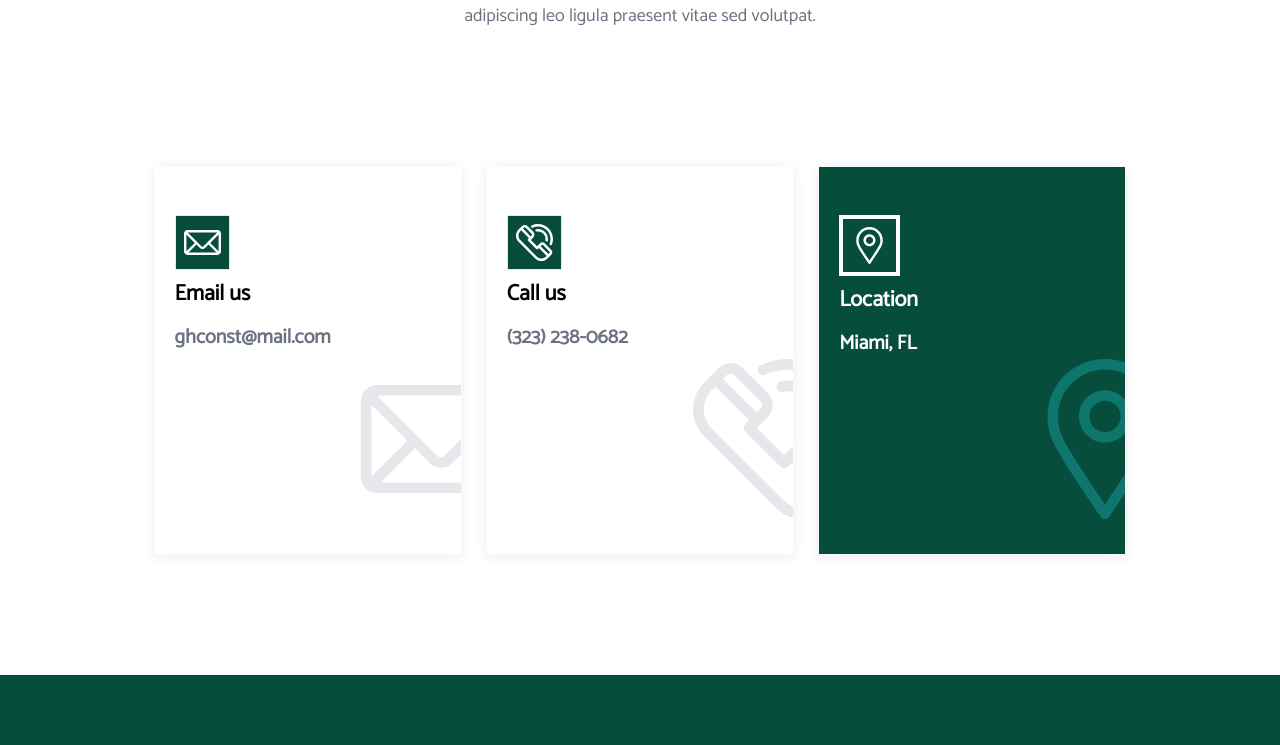
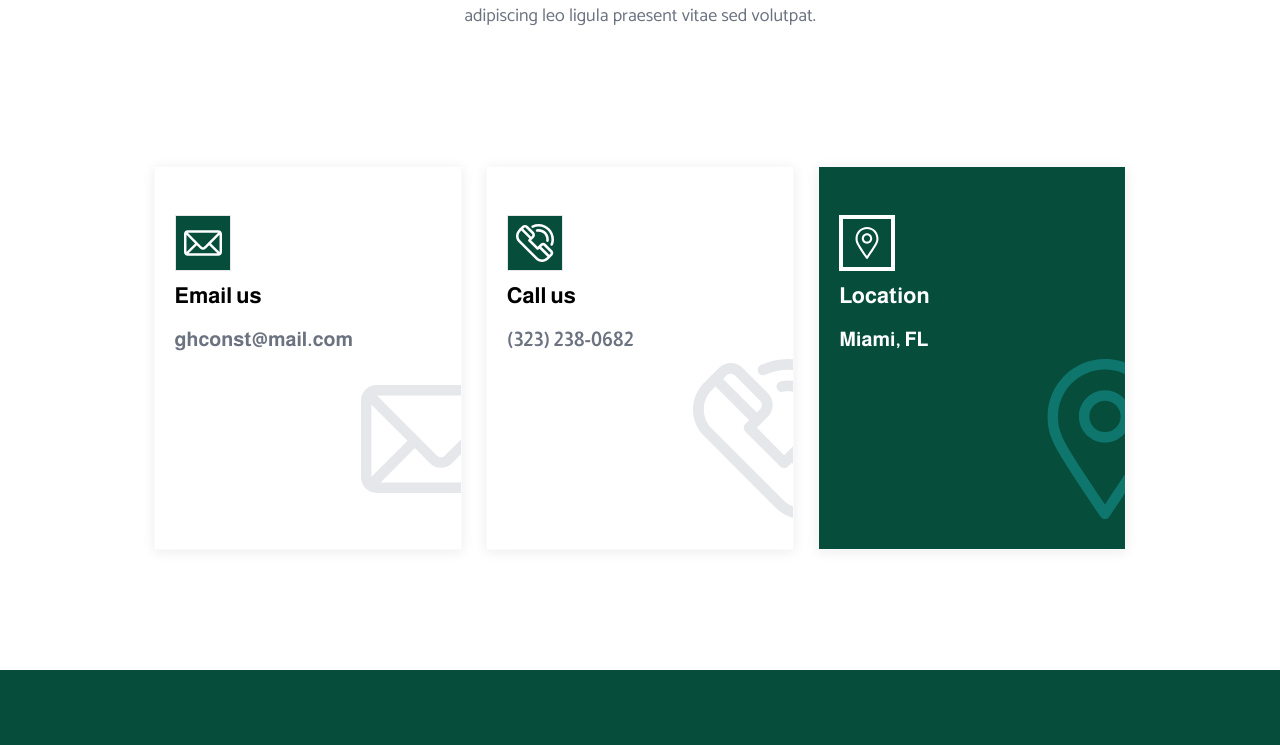
Before and after one commit to miklzn/GHConstructions, a React (Create React App) app: page /contact in a window 1280 px wide. Shown: the part 723-1468 px from the top of the page. Built offline with nearby package versions, Linux system fonts and the light colour scheme.

Commit message:
fix in contact

```diff
--- a/src/Components/Contact.jsx
+++ b/src/Components/Contact.jsx
@@ -177,11 +177,15 @@ const Contact = () => {
             adipiscing leo ligula praesent vitae sed volutpat.
           </p>
         </div>
-        <div className="px-[5vw] py-[5vh] font-catamaran">
+        <div className="px-[5vw] py-[5vh] font-almarai">
           <div className="grid grid-cols-1 gap-6 md:grid-cols-3">
             <div className="h-auto shadow-card border border-gray-50 px-5 pt-8 pb-[24.4vh] overflow-hidden min-[480px]:py-12 lg:pb-[24.4vh]">
               <div className="w-full relative">
-                <img className="border p-2 bg-emerald-900 " src={mail} alt="" />
+                <img
+                  className="h-14 border p-2 bg-emerald-900 "
+                  src={mail}
+                  alt=""
+                />
                 <h2 className="pb-3 pt-2 text-[1.375rem] font-semibold">
                   Email us
                 </h2>
@@ -199,7 +203,7 @@ const Contact = () => {
             <div className="h-auto shadow-card border border-gray-50 px-5 pt-8 pb-[24.4vh] overflow-hidden min-[480px]:py-12 lg:pb-[24.4vh]">
               <div className="w-full relative">
                 <img
-                  className="border p-2 bg-emerald-900 "
+                  className="h-14 border p-2 bg-emerald-900 "
                   src={phone}
                   alt=""
                 />
@@ -220,7 +224,7 @@ const Contact = () => {
             <div className="h-auto shadow-card border border-gray-50 bg-emerald-900 px-5 pt-8 pb-[24.4vh] overflow-hidden min-[480px]:py-12 lg:pb-[24.4vh]">
               <div className="w-full relative">
                 <img
-                  className="border-4 border-white p-2 bg-emerald-900 "
+                  className="h-14 border-4 border-white p-2 bg-emerald-900 "
                   src={pin}
                   alt=""
                 />
--- a/src/Components/Footer.jsx
+++ b/src/Components/Footer.jsx
@@ -59,22 +59,22 @@ const Footer = () => {
                 </h2>
                 <ul class="flex flex-col text-[0.875rem] space-y-2 min-[480px]:text-[0.9375rem] sm:mb-0 md:text-[0.875rem] lg:text-[0.9375rem] xl:text-[1rem]">
                   <li>
-                    <a href="#" class="">
+                    <a href="/" class="">
                       Home
                     </a>
                   </li>
                   <li>
-                    <a href="#" class="">
+                    <a href="/about" class="">
                       About
                     </a>
                   </li>
                   <li>
-                    <a href="#" class="">
+                    <a href="/services" class="">
                       Services
                     </a>
                   </li>
                   <li>
-                    <a href="#" class="">
+                    <a href="contact" class="">
                       Contact
                     </a>
                   </li>
--- a/src/Components/Home.jsx
+++ b/src/Components/Home.jsx
@@ -107,8 +107,7 @@ const Home = () => {
                 alt=""
               />
               <h2 className="pb-3 pt-2 text-[1.375rem] font-semibold text-white font-almarai">
-                Cleannig{" "}
-                <br className="min-[480px]:hidden lg:block xl:hidden" /> Service
+                Cleannig <br className="min-[480px]:hidden" /> Service
               </h2>
               <p className="text-[0.875rem] text-gray-200 relative z-10 min-[480px]:text-[0.9375rem] sm:text-[1rem] md:text-[0.875rem] lg:text-[0.875rem] xl:text-[1.125rem]">
                 Lorem ipsum dolor sit amet, consectetur adipiscing elit quis
--- a/src/Components/Project.jsx
+++ b/src/Components/Project.jsx
@@ -72,7 +72,7 @@ const Project = () => {
                     Location
                   </div>
                   <div className="text-gray-500 lg:text-[1.125rem]">
-                    John Carter
+                    Tampa, FL
                   </div>
                 </div>
               </div>
@@ -87,7 +87,7 @@ const Project = () => {
                     Time
                   </div>
                   <div className="text-gray-500 lg:text-[1.125rem]">
-                    John Carter
+                    3 Weeks
                   </div>
                 </div>
               </div>
@@ -102,7 +102,7 @@ const Project = () => {
                     Service
                   </div>
                   <div className="text-gray-500 lg:text-[1.125rem]">
-                    John Carter
+                    Remodeling
                   </div>
                 </div>
               </div>
```
